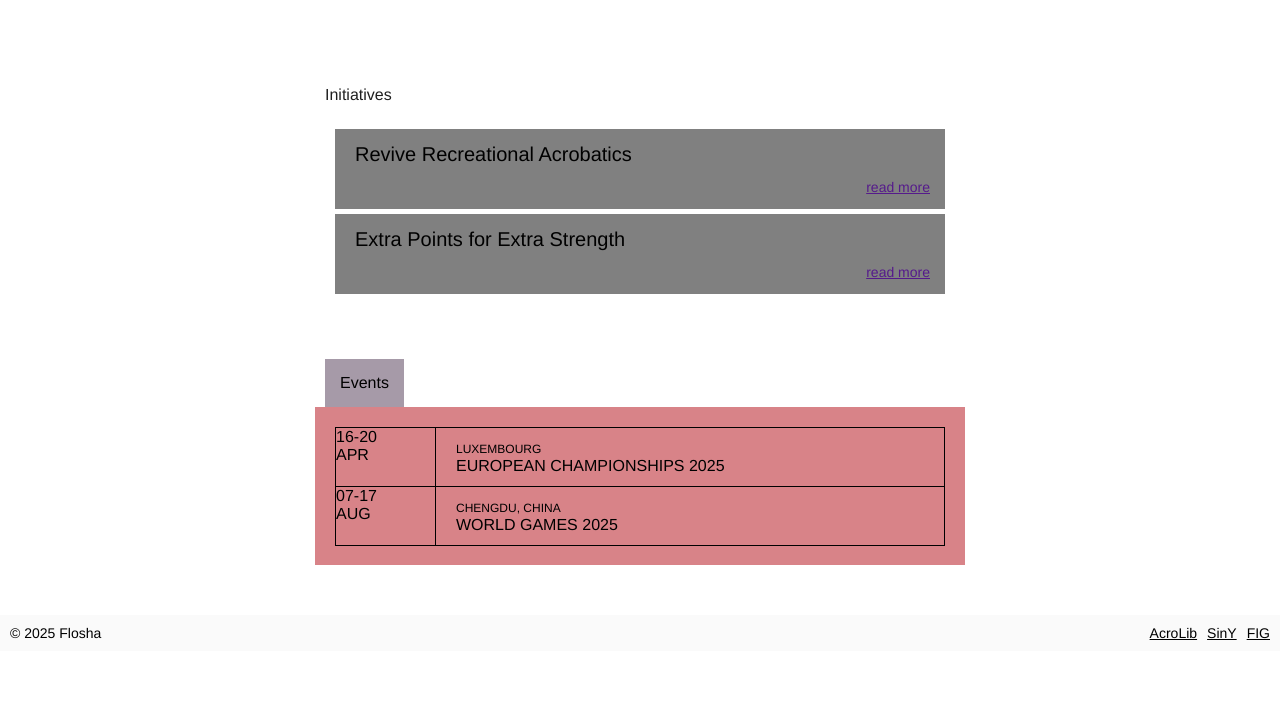
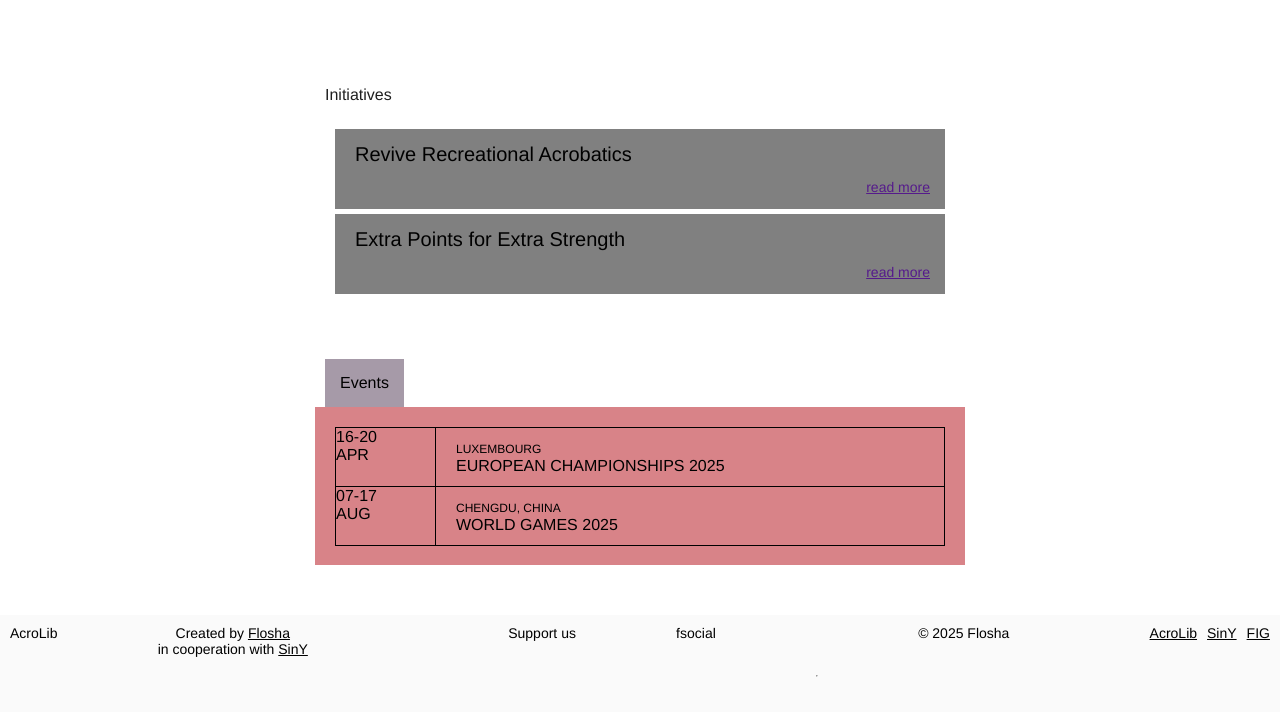
Before and after one commit to floshin/acrolib, a Jekyll site: the page built from index.md, in a window 1280 px wide. Shown: the part 684-1396 px from the top of the page. Built offline with Jekyll 4.4.1, drawn with Linux system fonts in a browser that asks for light colours; our own code applies the rules of GitHub Pages for plain Markdown files; before the commit the page ends 1335 px from its top, so only the background shows below that.

Commit message:
Update default.html

```diff
--- a/_layouts/default.html
+++ b/_layouts/default.html
@@ -48,6 +48,15 @@
     </body>
 
     <footer>
+      <p>AcroLib</p>
+      <p>Created by <a href="https://flosh.in">Flosha</a><br>
+        in cooperation with <a href="https://siny.online">SinY</a></p>
+      <br>
+      <p>Support us</p>
+      <p>fsocial</p>
+
+
+      <hr>
       <p>
         © 2025 Flosha
       </p>
```
